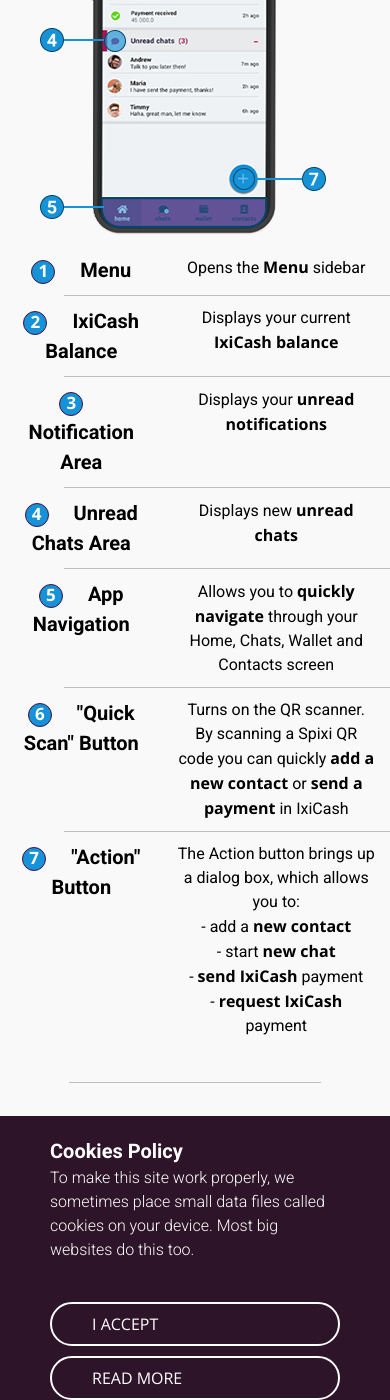
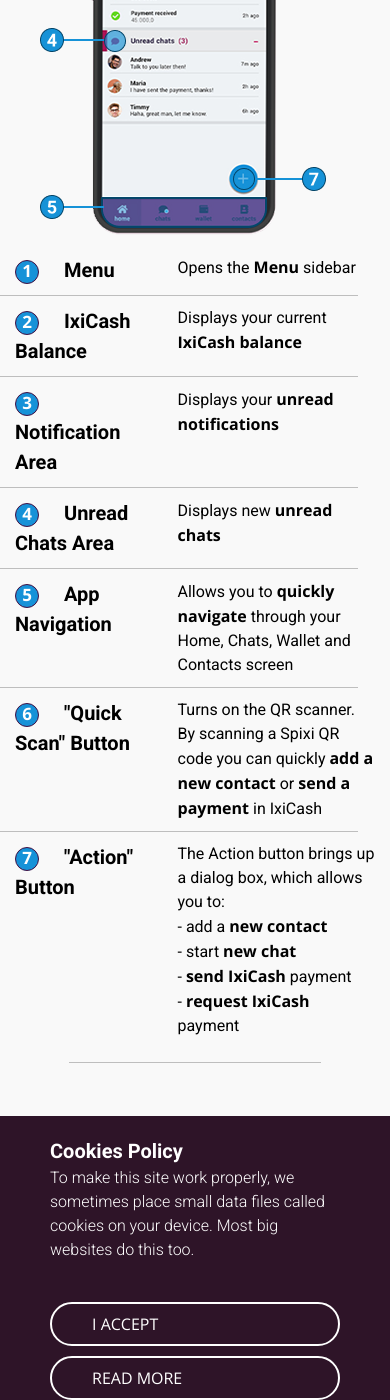
Before and after one commit to ProjectIxian/Spixi-website, a Jekyll site: the page built from guide.md, in a window 390 px wide and 1400 px high, scrolled down 4679 px. Built offline with Jekyll 4.4.1, drawn with Linux system fonts in a browser that asks for light colours; nearby versions of some CDN libraries.

Commit message:
- updated overview styles

```diff
--- a/assets/css/styles.css
+++ b/assets/css/styles.css
@@ -605,10 +605,20 @@
 }
 
 @media only screen and (max-width: 960px) {
-    .guideOverviewBox > div {
+    .guideOverviewImageBox
+    {
         display: block;
         width: 100%;
         text-align: center;
         padding-bottom: 20px;
     }
+    .guideOverviewTextBox
+    {
+        display: block;
+        width: 100%;
+        pardding: 0px 40px;
+    }
+    .guideOverviewBox .divider {
+        margin-left: 0px;
+    }
 }
--- a/guide.md
+++ b/guide.md
@@ -62,10 +62,10 @@
     <div class="divider"></div>
     <h2 class="guide">Spixi overview</h2>
     <div class="row guideOverviewBox">
-        <div class="col-xs-auto mr-4">
+        <div class="col-xs-auto mr-4 guideOverviewImageBox">
             <img src="assets/img/guide/Overview1.png" alt="Spixi overview"/>
         </div>
-        <div class="col">
+        <div class="col guideOverviewTextBox">
             <div class="row">
                 <div class="col-5 guideOverviewTitle">
                     <div class="overviewSectionIndicator">1</div>
```
